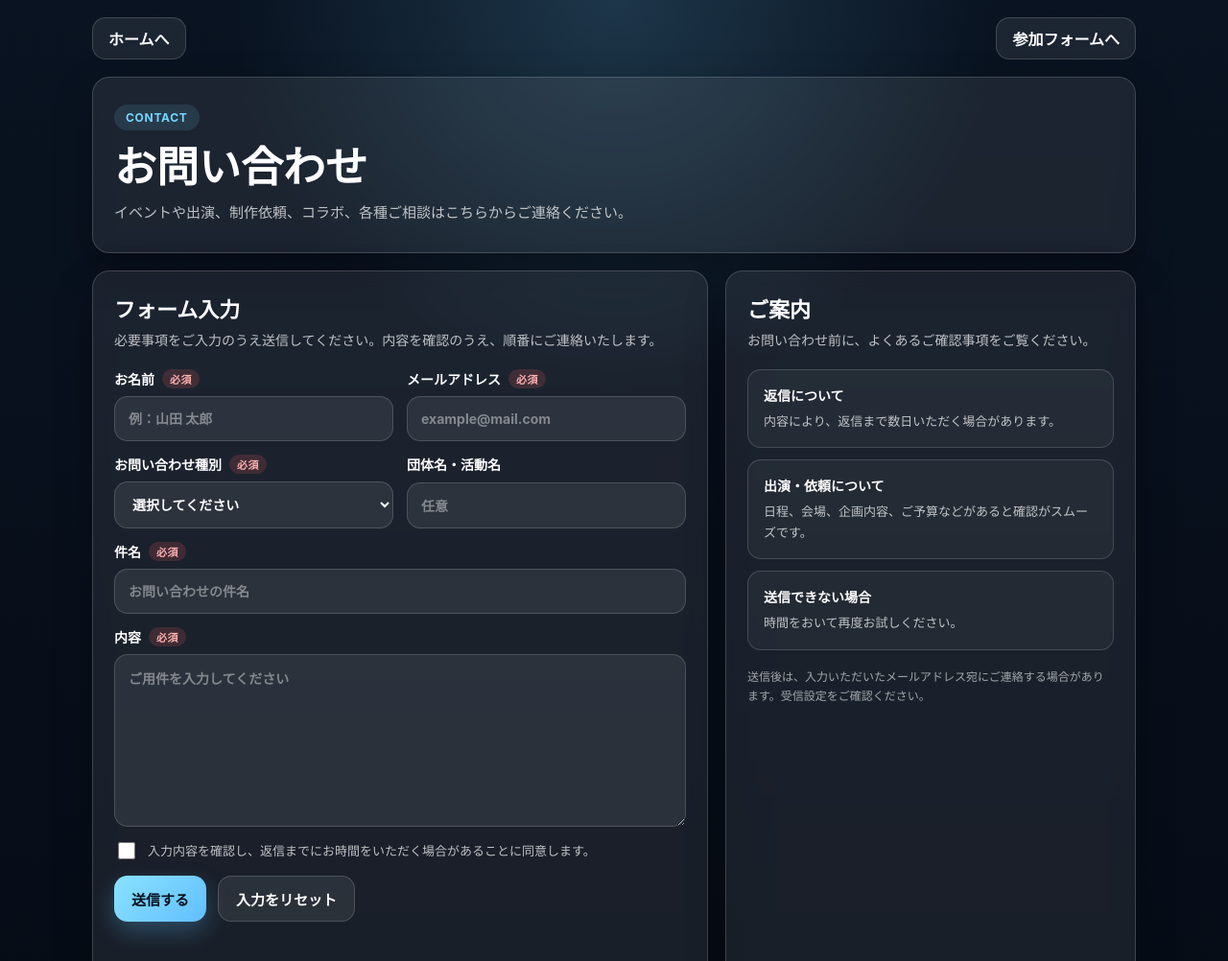
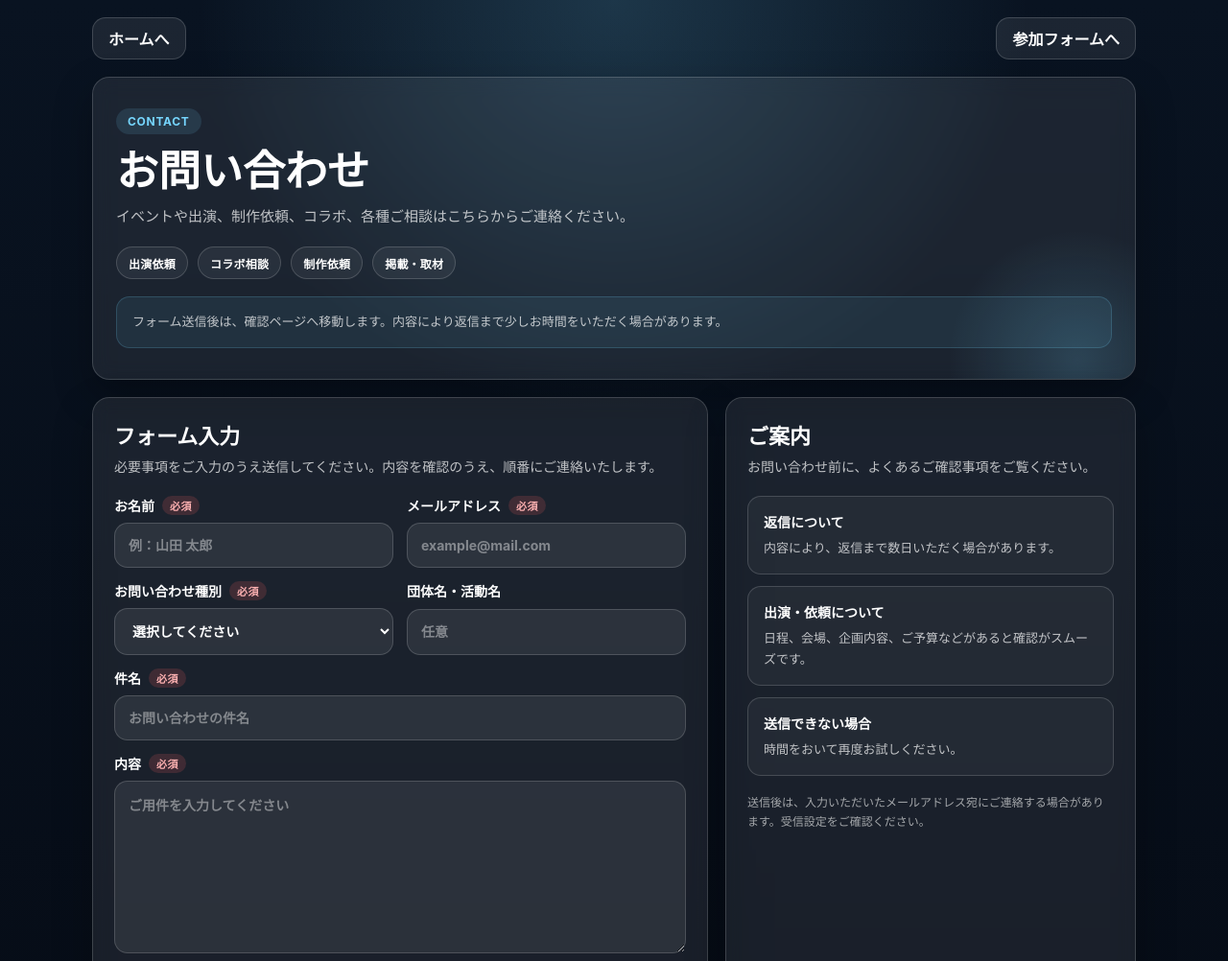
Before and after one commit to katanagoya489-crypto/mjss-site, a website: page contact.html in a window 1280 px wide. Shown: the top 1002 px of the page at 96% size. Drawn offline with Linux system fonts and the light colour scheme.

Commit message:
Update contact.html

```diff
--- a/contact.html
+++ b/contact.html
@@ -75,8 +75,21 @@
     }
 
     .hero {
-      padding: 28px 22px;
+      padding: 32px 24px;
       margin-bottom: 18px;
+      position: relative;
+      overflow: hidden;
+    }
+
+    .hero::after {
+      content: "";
+      position: absolute;
+      inset: auto -80px -120px auto;
+      width: 280px;
+      height: 280px;
+      border-radius: 50%;
+      background: radial-gradient(circle, rgba(118,214,255,0.18), transparent 68%);
+      pointer-events: none;
     }
 
     .eyebrow {
@@ -126,6 +139,39 @@
       color: var(--muted);
       line-height: 1.7;
       font-size: 14px;
+    }
+
+    .hero-points {
+      display: flex;
+      flex-wrap: wrap;
+      gap: 10px;
+      margin-top: 18px;
+    }
+
+    .hero-chip {
+      display: inline-flex;
+      align-items: center;
+      justify-content: center;
+      min-height: 34px;
+      padding: 0 12px;
+      border-radius: 999px;
+      border: 1px solid var(--border);
+      background: rgba(255,255,255,0.06);
+      color: var(--text);
+      font-size: 12px;
+      font-weight: 800;
+      letter-spacing: .02em;
+    }
+
+    .subnote {
+      margin-top: 18px;
+      padding: 14px 16px;
+      border-radius: 14px;
+      border: 1px solid rgba(118,214,255,0.18);
+      background: rgba(118,214,255,0.08);
+      color: var(--muted);
+      font-size: 13px;
+      line-height: 1.8;
     }
 
     form {
@@ -306,6 +352,15 @@
       <span class="eyebrow">Contact</span>
       <h1 id="pageTitle">お問い合わせ</h1>
       <p id="pageLead">イベントや出演、制作依頼、コラボ、各種ご相談はこちらからご連絡ください。</p>
+      <div class="hero-points">
+        <span class="hero-chip">出演依頼</span>
+        <span class="hero-chip">コラボ相談</span>
+        <span class="hero-chip">制作依頼</span>
+        <span class="hero-chip">掲載・取材</span>
+      </div>
+      <div class="subnote">
+        フォーム送信後は、確認ページへ移動します。内容により返信まで少しお時間をいただく場合があります。
+      </div>
     </section>
 
     <div class="layout">
```
